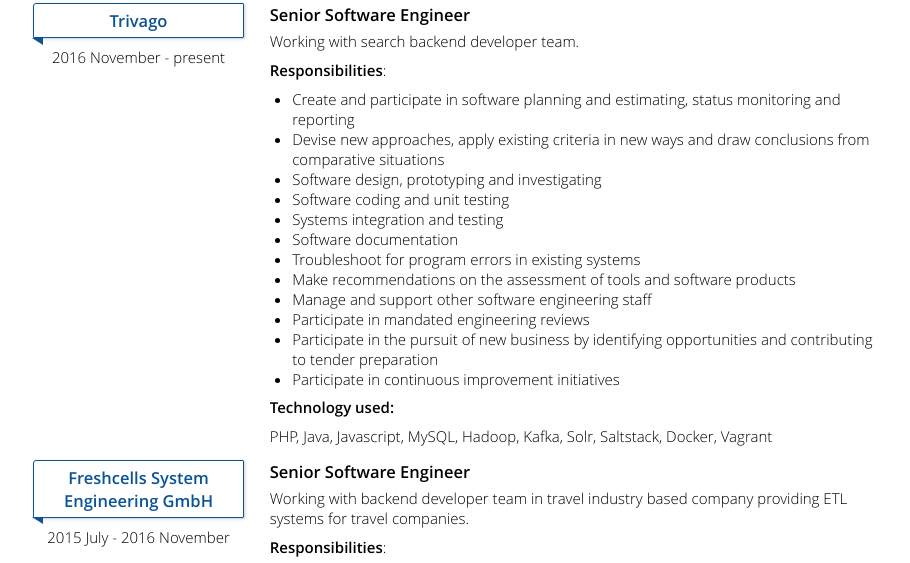
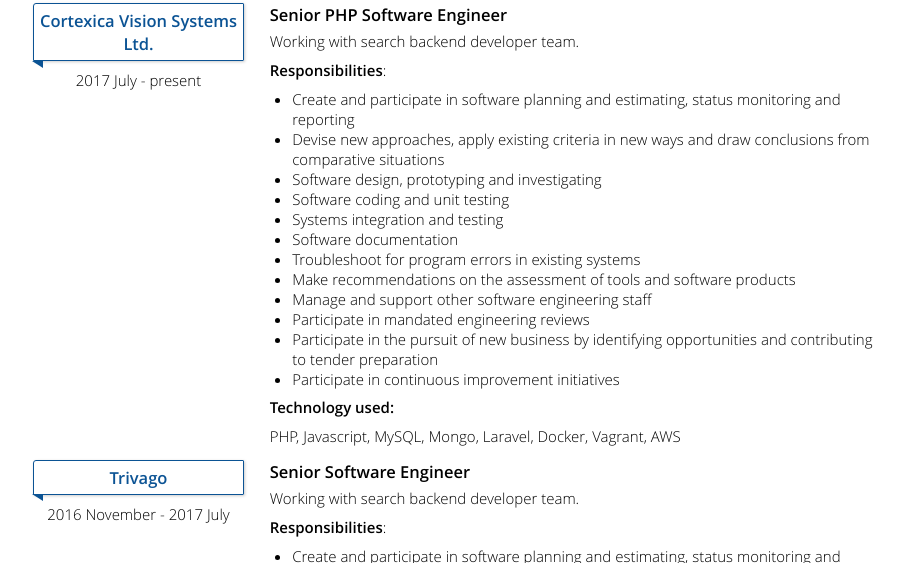
Before and after one commit to aurimasniekis/cv.aurimas.niekis.lt, a plain HTML site: page index.htm in a window 1280 px wide. Shown: the part 233-796 px from the top of the page, without its empty margins (184-1094 px from the left). Drawn offline with Linux system fonts and the light colour scheme.

Commit message:
Added new job, changed Trivago to finished working

```diff
--- a/index.htm
+++ b/index.htm
@@ -52,10 +52,46 @@
                 <article>
                     <div class="article-headings">
                         <div class="ribbon">
+                            <div rel="nofollow"><h4><span class="undefined needsclick">Cortexica Vision Systems Ltd.</span>
+                            </h4></div>
+                        </div>
+                        <h5 class="date-range"><span><span class="undefined needsclick">2017 July</span> </span>-<span> <span class="undefined needsclick">present</span></span></h5></div>
+                    <div class="article-body"><h4><span class="undefined needsclick">Senior PHP Software Engineer</span>
+                    </h4>
+                        <div id="react-tinymce-297958" class=" mce-content-body"><p>Working with search backend developer team.</p>
+                            <p><strong>Responsibilities</strong><span>:</span></p>
+                            <ul>
+                                <li><span>Create and participate in software planning and estimating, status monitoring and reporting<br></span>
+                                </li>
+                                <li><span>Devise new approaches, apply existing criteria in new ways and draw conclusions from comparative situations<br></span>
+                                </li>
+                                <li><span>Software design, prototyping and investigating<br></span></li>
+                                <li><span>Software coding and unit testing<br></span></li>
+                                <li><span>Systems integration and testing<br></span></li>
+                                <li><span>Software documentation<br></span></li>
+                                <li><span>Troubleshoot for program errors in existing systems<br></span></li>
+                                <li>
+                                    <span>Make recommendations on the assessment of tools and software products<br></span>
+                                </li>
+                                <li><span>Manage and support other software engineering staff<br></span></li>
+                                <li><span>Participate in mandated engineering reviews<br></span></li>
+                                <li><span>Participate in the pursuit of new business by identifying opportunities and contributing to tender preparation<br></span>
+                                </li>
+                                <li><span>Participate in continuous improvement initiatives</span></li>
+                            </ul>
+                            <p><strong>Technology used:</strong></p>
+                            <p>PHP, Javascript, MySQL, Mongo, Laravel, Docker, Vagrant, AWS</p>
+                        </div>
+                    </div>
+                    <div class="clearfix"></div>
+                </article>
+                <article>
+                    <div class="article-headings">
+                        <div class="ribbon">
                             <div rel="nofollow"><h4><span class="undefined needsclick">Trivago</span>
                             </h4></div>
                         </div>
-                        <h5 class="date-range"><span><span class="undefined needsclick">2016 November</span> </span>-<span> <span class="undefined needsclick">present</span></span></h5></div>
+                        <h5 class="date-range"><span><span class="undefined needsclick">2016 November</span> </span>-<span> <span class="undefined needsclick">2017 July</span></span></h5></div>
                     <div class="article-body"><h4><span class="undefined needsclick">Senior Software Engineer</span>
                     </h4>
                         <div id="react-tinymce-297958" class=" mce-content-body"><p>Working with search backend developer team.</p>
```
